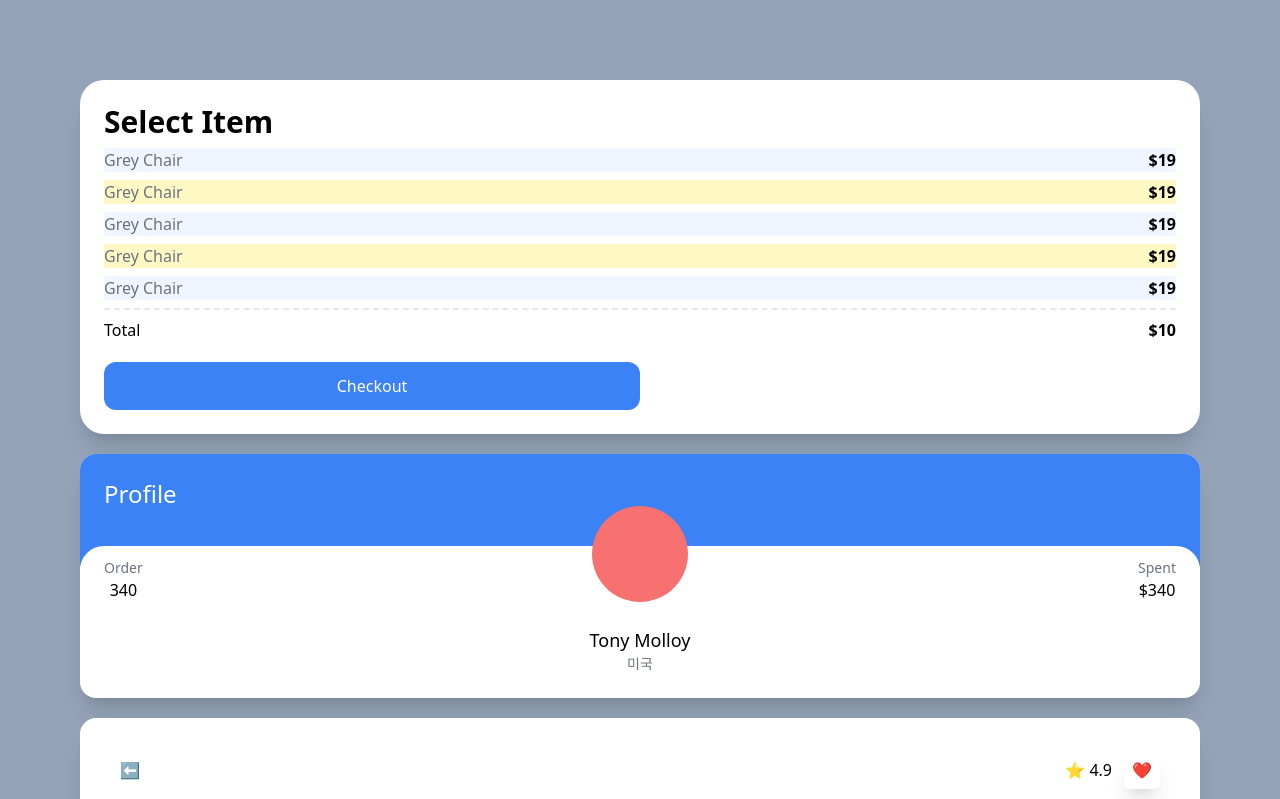
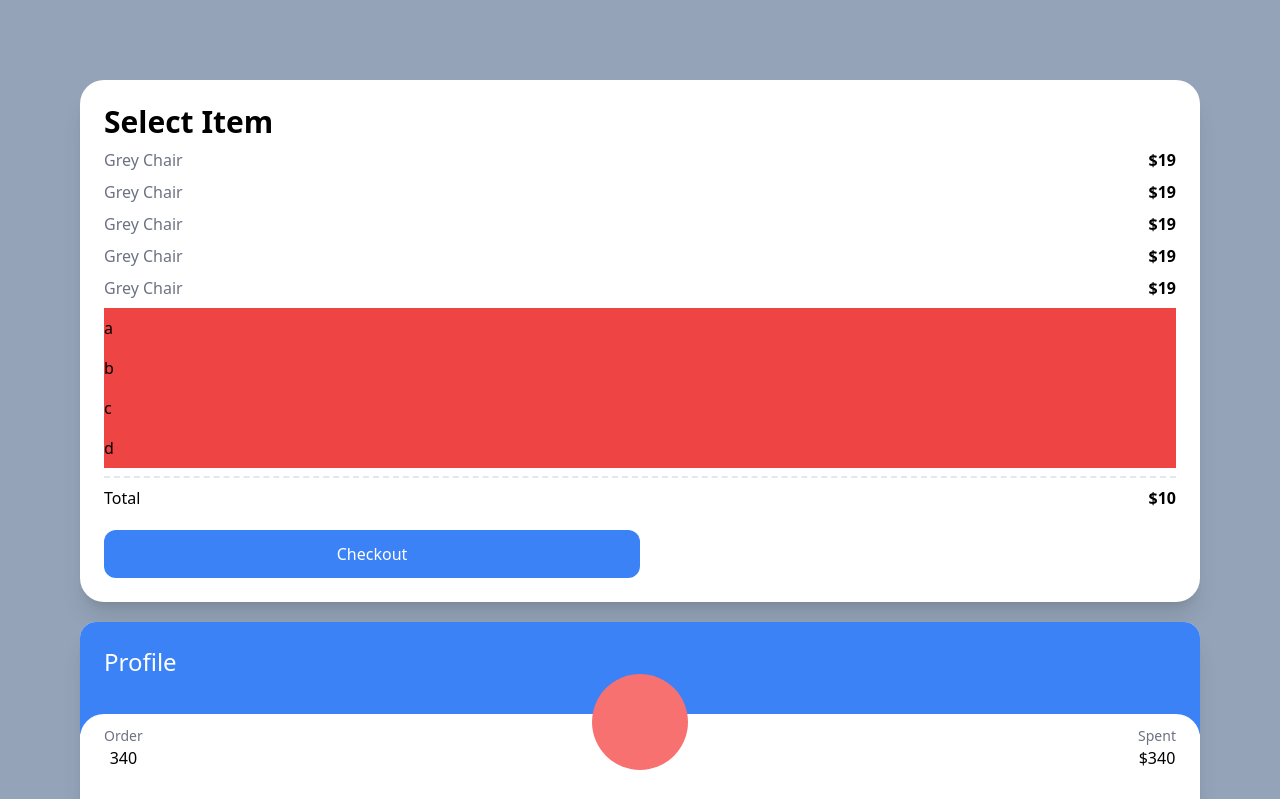
Before and after one commit to ryugibo/nomad-carrot-market, a Next.js app: page / in a window 1280 px wide. Shown: the top 799 px of the page. Built offline with nearby package versions, Linux system fonts and the light colour scheme.

Commit message:
:memo: #4.6 | Modifiers for Lists / 4
- empty

```diff
--- a/pages/index.tsx
+++ b/pages/index.tsx
@@ -7,13 +7,17 @@
         <span className="font-semibold text-3xl">Select Item</span>
         <ul>
           {[1, 2, 3, 4, 5].map((i) => (
-            <div
-              key={i}
-              className="flex justify-between my-2 odd:bg-blue-50 even:bg-yellow-100"
-            >
+            <div key={i} className="flex justify-between my-2">
               <span className="text-gray-500">Grey Chair</span>
               <span className="font-semibold">$19</span>
             </div>
+          ))}
+        </ul>
+        <ul>
+          {["a", "b", "c", "", "d"].map((c, index) => (
+            <li className="bg-red-500 py-2 empty:hidden" key={index}>
+              {c}
+            </li>
           ))}
         </ul>
         <div className="flex justify-between mt-2 pt-2 border-t-2 border-dashed">
```
